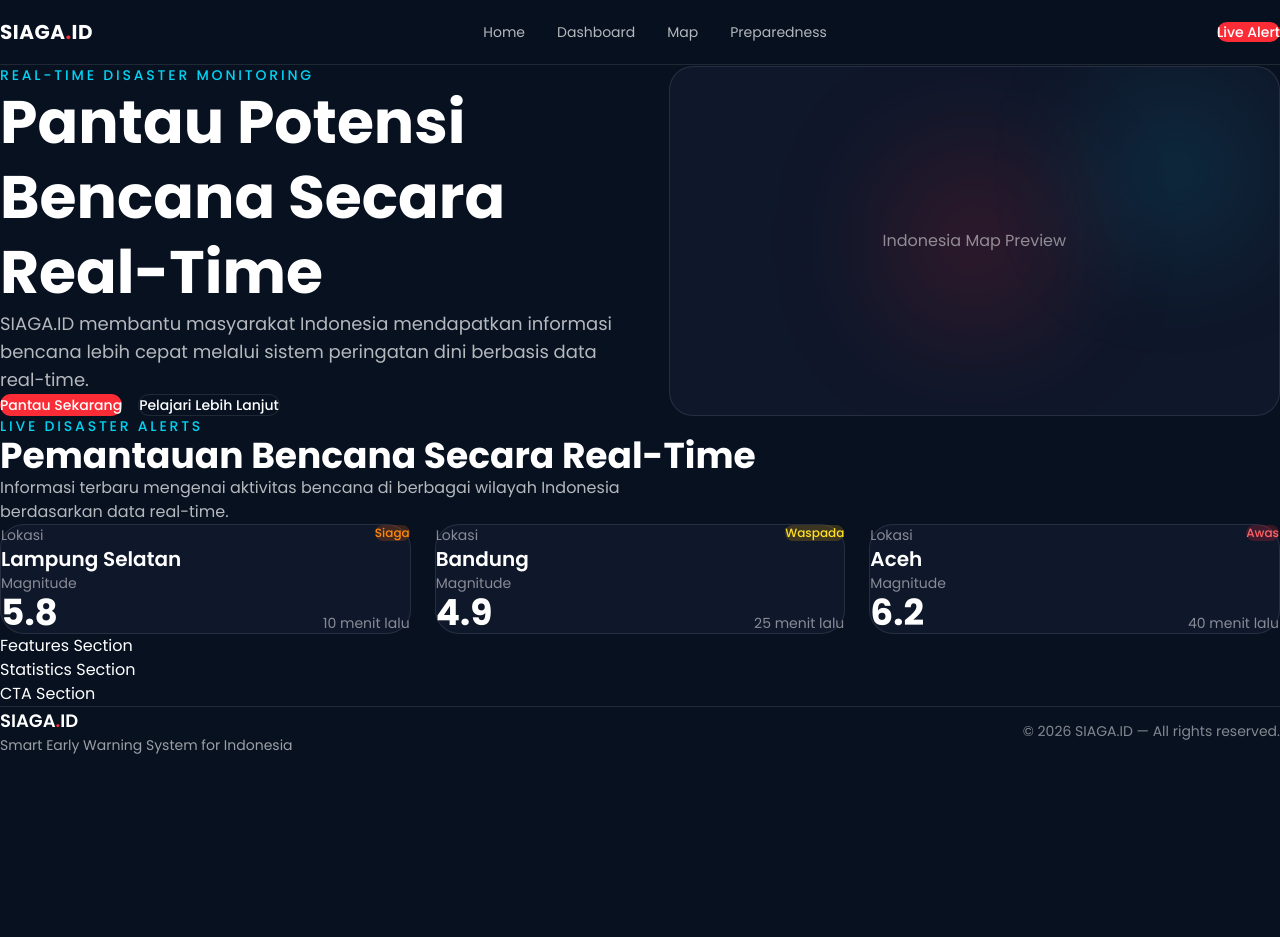
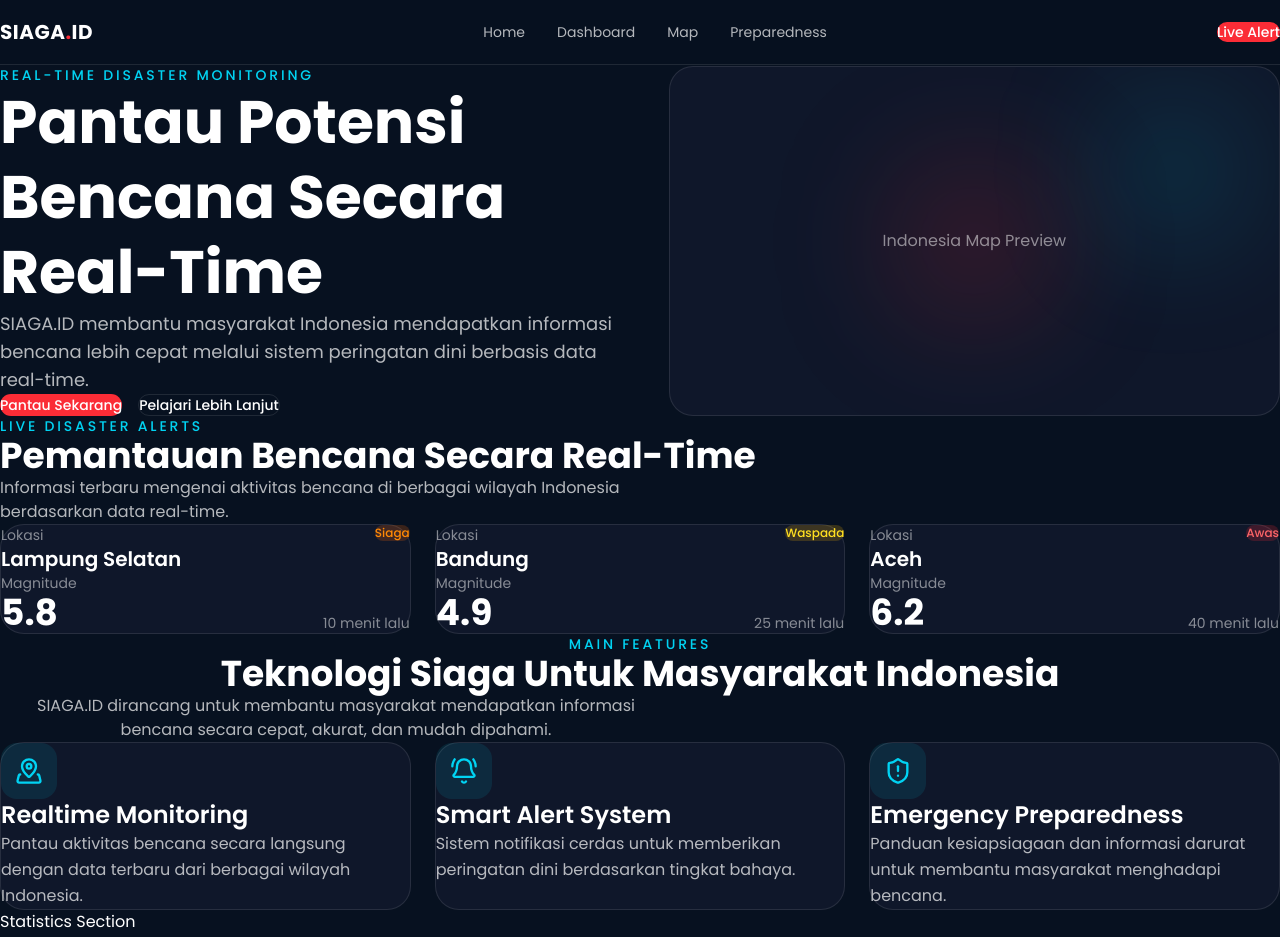
Before and after one commit to Erwingtw11/siaga-id, a Next.js app: page / in a window 1280 px wide. Shown: the top 937 px of the page. Before the commit the page ends 800 px from the top, so only its background shows below. Built offline with nearby package versions, Linux system fonts and the light colour scheme.

Commit message:
menambahkan section fitur utama homepage

```diff
--- a/src/sections/home/features-section.tsx
+++ b/src/sections/home/features-section.tsx
@@ -1,7 +1,71 @@
+import Container from "@/components/layout/container";
+import SectionWrapper from "@/components/layout/section-wrapper";
+import BaseCard from "@/components/cards/base-card";
+
+import { BellRing, ShieldAlert, MapPinned } from "lucide-react";
+
+const features = [
+  {
+    title: "Realtime Monitoring",
+    description:
+      "Pantau aktivitas bencana secara langsung dengan data terbaru dari berbagai wilayah Indonesia.",
+    icon: MapPinned,
+  },
+  {
+    title: "Smart Alert System",
+    description:
+      "Sistem notifikasi cerdas untuk memberikan peringatan dini berdasarkan tingkat bahaya.",
+    icon: BellRing,
+  },
+  {
+    title: "Emergency Preparedness",
+    description:
+      "Panduan kesiapsiagaan dan informasi darurat untuk membantu masyarakat menghadapi bencana.",
+    icon: ShieldAlert,
+  },
+];
+
 export default function FeaturesSection() {
   return (
-    <section>
-      <h2>Features Section</h2>
-    </section>
+    <SectionWrapper>
+      <Container>
+        <div className="mb-10 text-center">
+          <p className="mb-3 text-sm font-medium uppercase tracking-[0.2em] text-cyan-400">
+            Main Features
+          </p>
+
+          <h2 className="text-3xl font-bold text-white md:text-4xl">
+            Teknologi Siaga Untuk Masyarakat Indonesia
+          </h2>
+
+          <p className="mx-auto mt-4 max-w-2xl text-white/70">
+            SIAGA.ID dirancang untuk membantu masyarakat mendapatkan informasi
+            bencana secara cepat, akurat, dan mudah dipahami.
+          </p>
+        </div>
+
+        <div className="grid gap-6 md:grid-cols-2 xl:grid-cols-3">
+          {features.map((feature, index) => {
+            const Icon = feature.icon;
+
+            return (
+              <BaseCard key={index}>
+                <div className="flex h-14 w-14 items-center justify-center rounded-2xl bg-cyan-400/10">
+                  <Icon className="text-cyan-400" size={28} />
+                </div>
+
+                <h3 className="mt-6 text-2xl font-semibold text-white">
+                  {feature.title}
+                </h3>
+
+                <p className="mt-4 leading-relaxed text-white/70">
+                  {feature.description}
+                </p>
+              </BaseCard>
+            );
+          })}
+        </div>
+      </Container>
+    </SectionWrapper>
   );
 }
```
